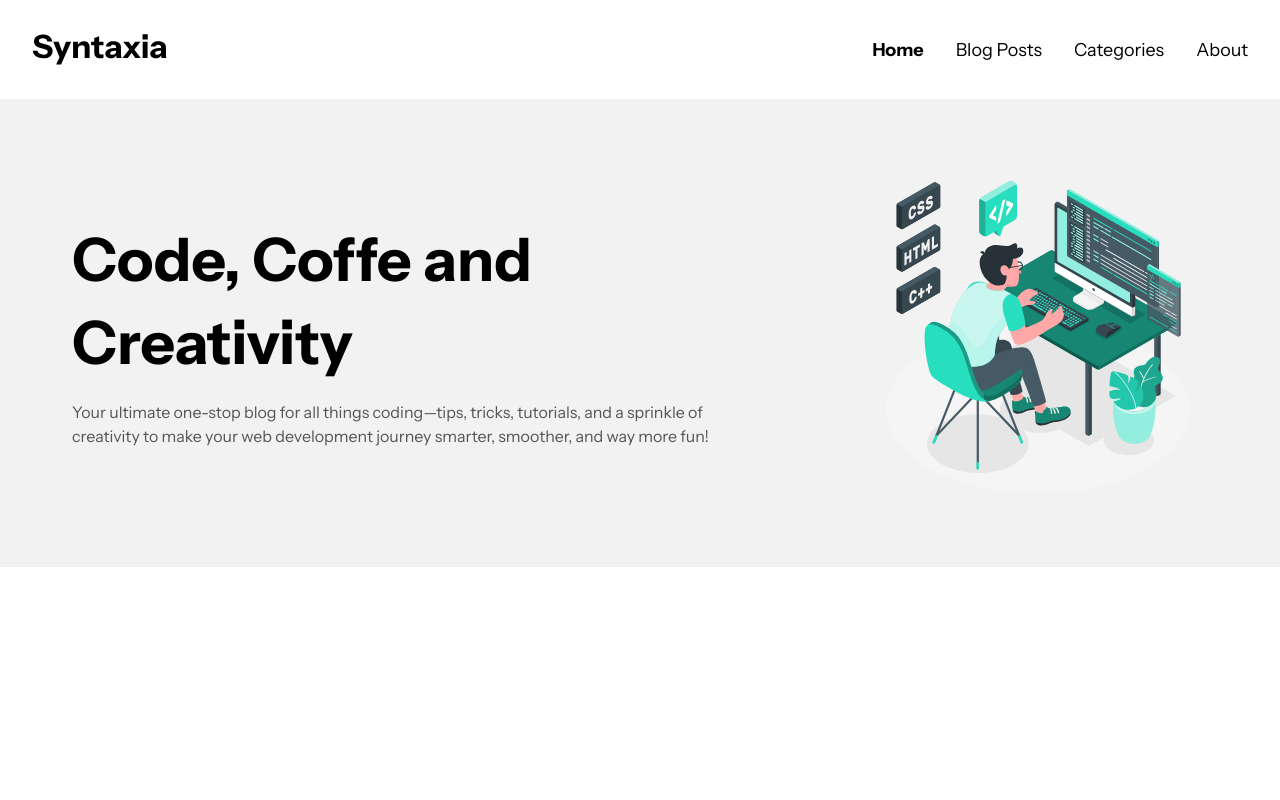
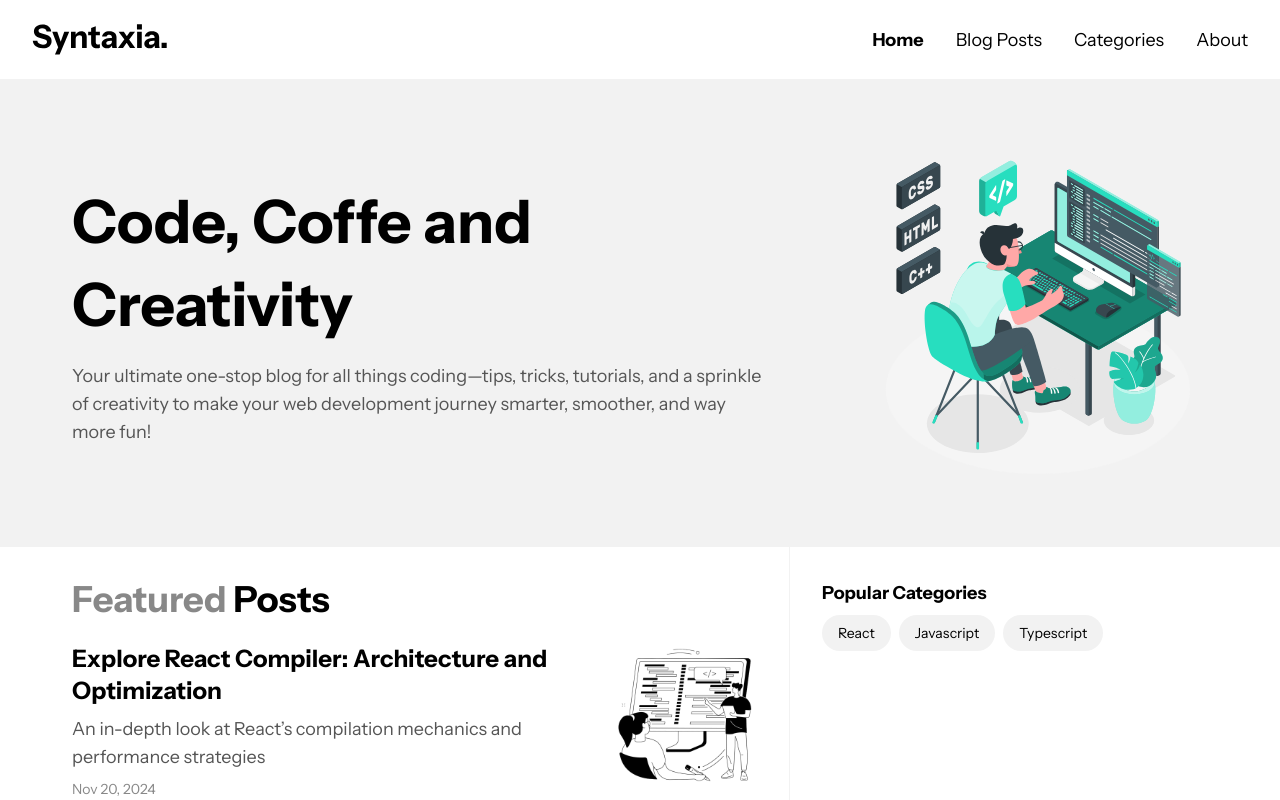
Before and after one commit to rach-syahputra/syntaxia, a Next.js app: page / in a window 1280 px wide. Shown: the top 800 px of the page. Built offline with nearby package versions, Linux system fonts and the light colour scheme.

Commit message:
add Featured Posts section and display Popular Categories on Home Page

```diff
--- /dev/null
+++ b/src/app/(home)/_components/featured-posts.tsx
@@ -0,0 +1,16 @@
+import { posts } from '@/lib/data/blog-posts'
+import PostItem from '@/components/post-item'
+
+export default function FeaturedPosts() {
+  return (
+    <section className='flex w-full flex-col'>
+      <h2 className='text-3xl font-bold md:text-4xl'>
+        <span className='text-gray'>Featured</span> Posts
+      </h2>
+      <div className='flex flex-col'>
+        {posts.length > 0 &&
+          posts.map((post, index) => <PostItem key={index} {...post} />)}
+      </div>
+    </section>
+  )
+}
--- a/src/app/(home)/_components/hero.tsx
+++ b/src/app/(home)/_components/hero.tsx
@@ -8,7 +8,7 @@ export default function Hero() {
           <h1 className='text-4xl font-bold leading-snug md:text-5xl md:leading-snug lg:text-6xl lg:leading-snug'>
             Code, Coffe and Creativity
           </h1>
-          <p className='text-dark-gray'>
+          <p className='text-dark-gray md:text-lg'>
             Your ultimate one-stop blog for all things coding—tips, tricks,
             tutorials, and a sprinkle of creativity to make your web development
             journey smarter, smoother, and way more fun!
--- a/src/app/(home)/page.tsx
+++ b/src/app/(home)/page.tsx
@@ -1,9 +1,27 @@
 import Hero from './_components/hero'
+import Sidebar from '@/components/sidebar'
+import CategoryList from '@/components/category-list'
+import PostList from '@/components/post-list'
+import { posts } from '@/lib/data/blog-posts'
+import { popularCategories } from '@/lib/data/categories'
 
 export default function Home() {
   return (
     <>
       <Hero />
+      <main className='mx-auto w-full max-w-screen-xl'>
+        <div className='relative grid lg:grid-cols-8'>
+          <div className='border-light flex flex-col border-r px-4 py-8 md:px-8 lg:col-span-5'>
+            <PostList title='Featured Posts' posts={posts} />
+          </div>
+          <Sidebar>
+            <CategoryList
+              title='Popular Categories'
+              categories={popularCategories}
+            />
+          </Sidebar>
+        </div>
+      </main>
     </>
   )
 }
--- a/src/app/globals.css
+++ b/src/app/globals.css
@@ -10,6 +10,11 @@
   --light: #f2f2f2;
 }
 
+html {
+  overflow-x: hidden;
+  overflow-y: scroll;
+}
+
 body {
   font-family: Arial, Helvetica, sans-serif;
 }
--- a/src/components/navbar.tsx
+++ b/src/components/navbar.tsx
@@ -5,7 +5,7 @@ import MobileNavbarMenu from './mobile-navbar-menu'
 
 export default function Navbar() {
   return (
-    <nav className='border-light flex h-[80px] items-center justify-between border-b px-8 md:h-[100px]'>
+    <nav className='border-light sticky top-0 z-10 flex h-[80px] items-center justify-between border-b bg-white px-8'>
       <Link href='/'>
         <Image
           src='/syntaxia.svg'
--- a/src/components/sidebar.tsx
+++ b/src/components/sidebar.tsx
@@ -1,6 +1,6 @@
 export default function Sidebar({ children }: { children: React.ReactNode }) {
   return (
-    <div className='sticky top-0 hidden h-fit w-full flex-col gap-8 p-8 lg:col-span-3 lg:flex'>
+    <div className='sticky top-[80px] hidden h-fit w-full flex-col gap-8 p-8 lg:col-span-3 lg:flex'>
       {children}
     </div>
   )
--- /dev/null
+++ b/src/lib/data/blog-posts.ts
@@ -0,0 +1,37 @@
+export interface IPost {
+  title: string
+  description: string
+  imageUrl: string
+  createdAt: string
+}
+
+export const posts: IPost[] = [
+  {
+    title: 'Explore React Compiler: Architecture and Optimization',
+    description:
+      'An in-depth look at React’s compilation mechanics and performance strategies',
+    imageUrl: '/post-image.svg',
+    createdAt: 'Nov 20, 2024'
+  },
+  {
+    title: 'Explore React Compiler: Architecture and Optimization',
+    description:
+      'An in-depth look at React’s compilation mechanics and performance strategies',
+    imageUrl: '/post-image.svg',
+    createdAt: 'Nov 20, 2024'
+  },
+  {
+    title: 'Explore React Compiler: Architecture and Optimization',
+    description:
+      'An in-depth look at React’s compilation mechanics and performance strategies',
+    imageUrl: '/post-image.svg',
+    createdAt: 'Nov 20, 2024'
+  },
+  {
+    title: 'Explore React Compiler: Architecture and Optimization',
+    description:
+      'An in-depth look at React’s compilation mechanics and performance strategies',
+    imageUrl: '/post-image.svg',
+    createdAt: 'Nov 20, 2024'
+  }
+]
--- /dev/null
+++ b/src/lib/data/categories.ts
@@ -0,0 +1 @@
+export const popularCategories: string[] = ['React', 'Javascript', 'Typescript']
```
Also changed, not shown: public/post-image.svg (added), public/syntaxia.svg.
